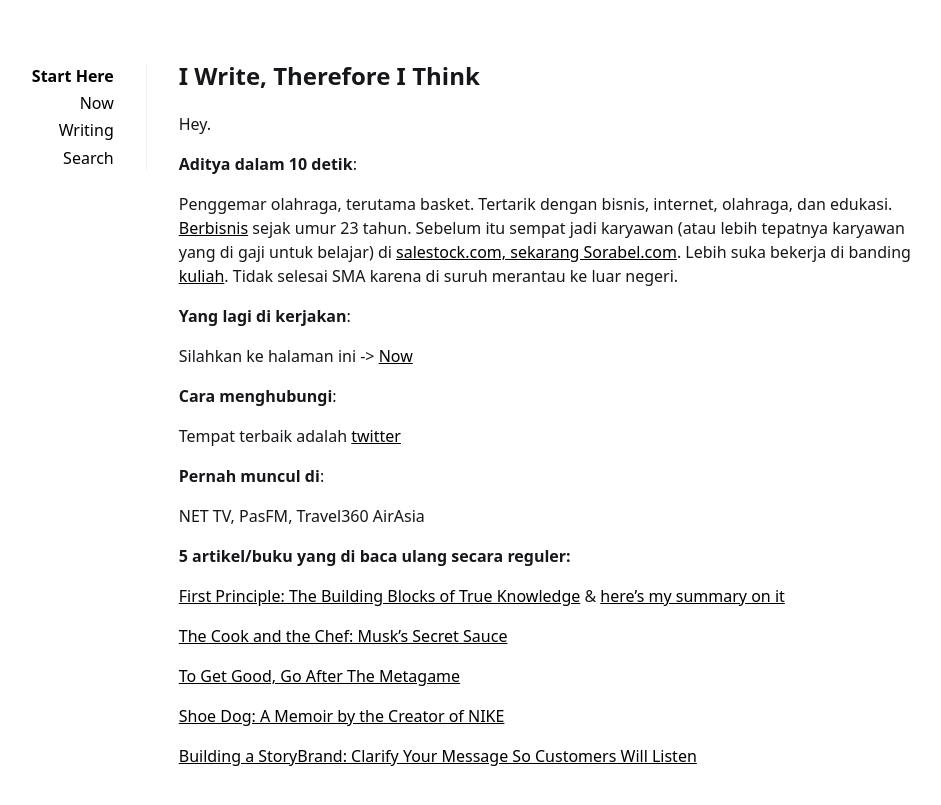
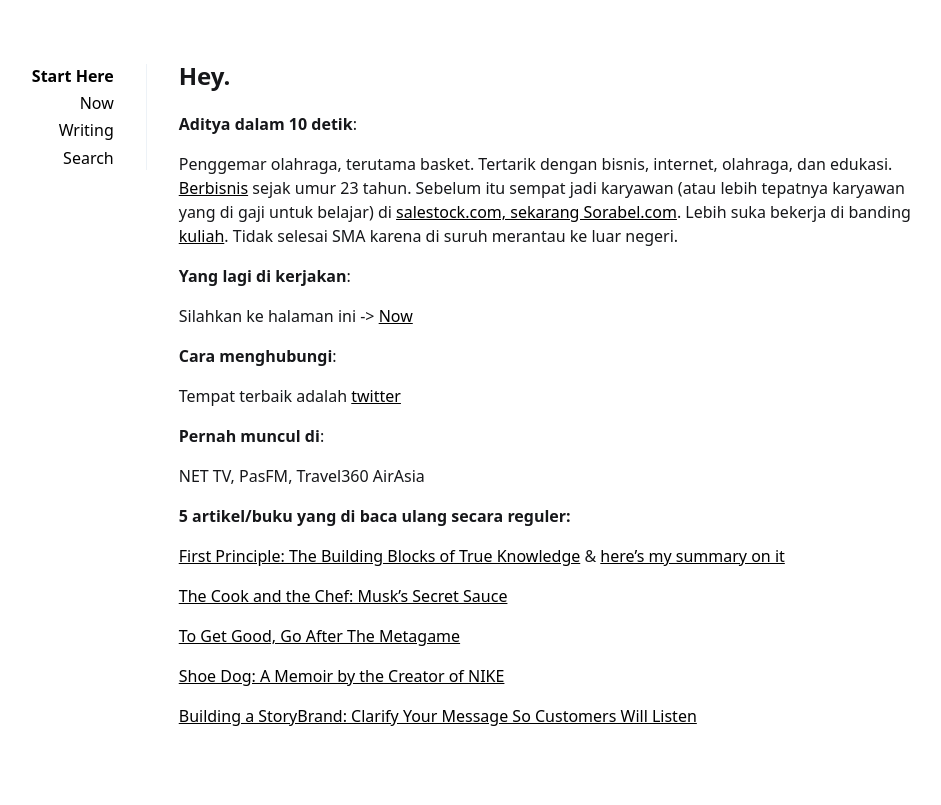
Before and after one commit to chickenchop/jekyll, a Jekyll site: the page built from _pages/hey.md, in a window 1280 px wide. Shown: the top 805 px of the page, without its empty margins (174-1115 px from the left). Built offline with Jekyll 4.4.1, drawn with Linux system fonts in a browser that asks for light colours.

Commit message:
updated hey.md

```diff
--- a/_pages/hey.md
+++ b/_pages/hey.md
@@ -1,10 +1,7 @@
 ---
 layout: page
-title: I Write, Therefore I Think
+title: Hey.
 ---
-
-Hey.
-
 
 **Aditya dalam 10 detik**:
 
```
